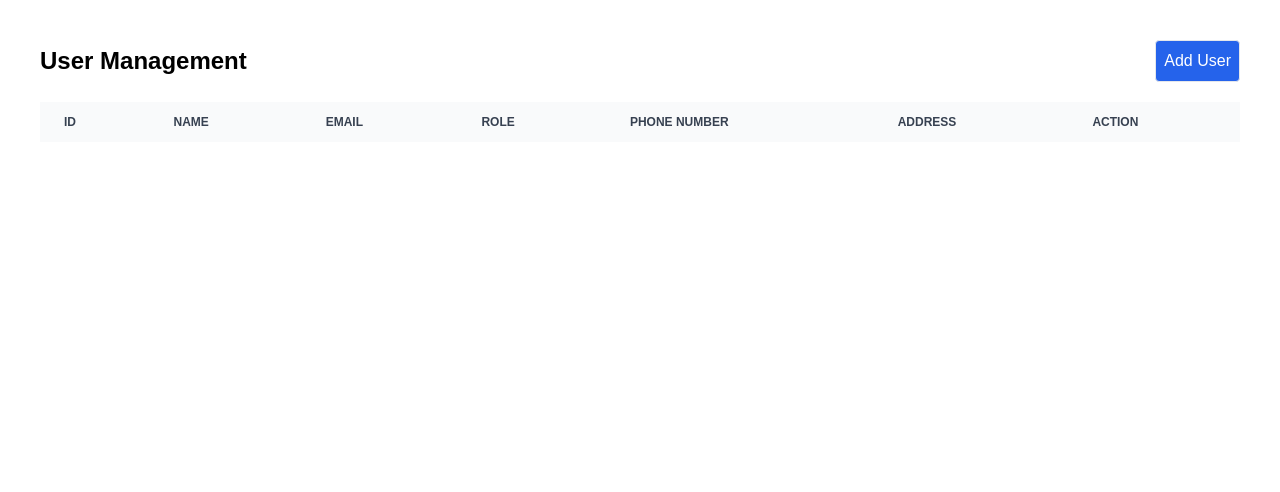
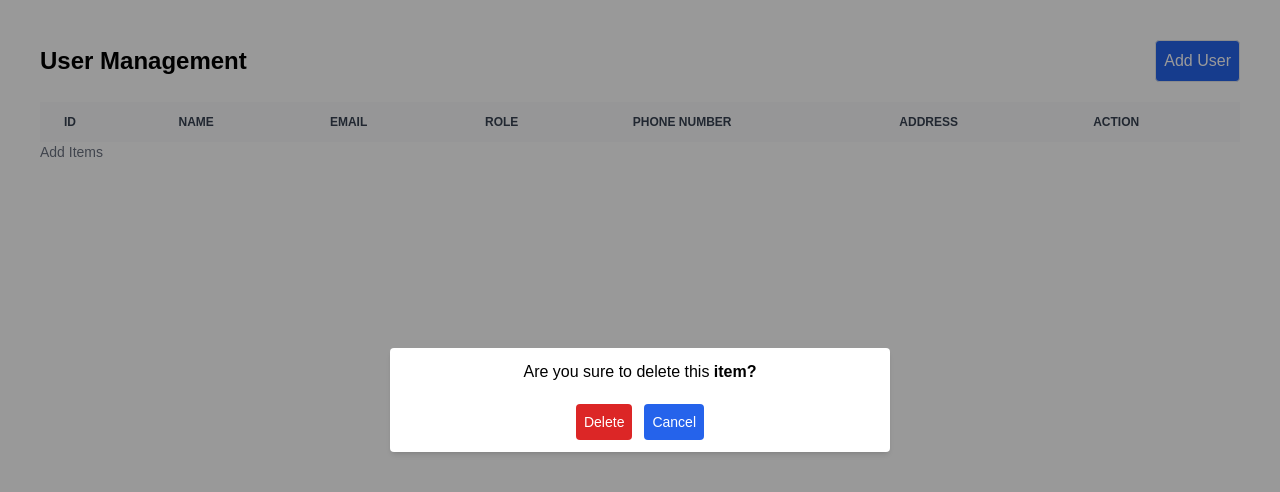
Before and after one commit to Mark-Alexis-Posadas/redux-practice, a React app: page / in a window 1280 px wide. Shown: the top 492 px of the page. Built offline with nearby package versions, Linux system fonts and the light colour scheme; the HTML template or start-up script is replaced by a standard one.

Commit message:
added confirmation modal

```diff
--- /dev/null
+++ b/src/components/UserManangement/ConfirmationPopUp.jsx
@@ -0,0 +1,19 @@
+export default function ConfirmationPopUp() {
+  return (
+    <div className="fixed top-0 left-0 bg-[rgba(0,0,0,0.4)] w-full h-full overflow-hidden flex items-center justify-center">
+      <div className="w-[500px] rounded p-3 bg-white shadow-md text-center">
+        <p>
+          Are you sure to delete this <b>item?</b>
+        </p>
+        <div className="flex items-center justify-center gap-3 mt-5">
+          <button className="text-white text-sm rounded p-2 bg-red-600">
+            Delete
+          </button>
+          <button className="text-white text-sm rounded p-2 bg-blue-600">
+            Cancel
+          </button>
+        </div>
+      </div>
+    </div>
+  );
+}
--- a/src/components/UserManangement/index.jsx
+++ b/src/components/UserManangement/index.jsx
@@ -9,6 +9,7 @@ import {
   add,
   toggleDelete,
 } from "../../features/user-management/userManagementSlice";
+import ConfirmationPopUp from "./ConfirmationPopUp";
 
 export default function UserManagement() {
   const dispatch = useDispatch();
@@ -45,6 +46,16 @@ export default function UserManagement() {
 
   const handleSubmit = (e) => {
     e.preventDefault();
+    if (
+      name.trim() === "" ||
+      email.trim() === "" ||
+      role.trim() === "" ||
+      phoneNumber.trim() === "" ||
+      address.trim() === ""
+    ) {
+      alert("please filled out the fileds");
+      return;
+    }
     dispatch(closeModal());
     dispatch(handleSubmitUser({ name, email, role, phoneNumber, address }));
   };
@@ -87,7 +98,12 @@ export default function UserManagement() {
           </tr>
         </thead>
         <tbody>
-          {submittedUser.map((item, index) => (
+          {submittedUser.length === 0 ? (
+            <tr>
+              <p>Add Items</p>
+            </tr>
+          ) : (
+            submittedUser.map((item, index) => (
               <tr
                 className={`${
                   editIndex === index ? "border-2 border-green-600" : ""
@@ -117,7 +133,8 @@ export default function UserManagement() {
                   </div>
                 </td>
               </tr>
-          ))}
+            ))
+          )}
         </tbody>
       </table>
 
@@ -135,6 +152,7 @@ export default function UserManagement() {
           isEditing={isEditing}
         />
       )}
+      <ConfirmationPopUp />
     </div>
   );
 }
```
Lines whose indentation alone changed are shown as unchanged.
